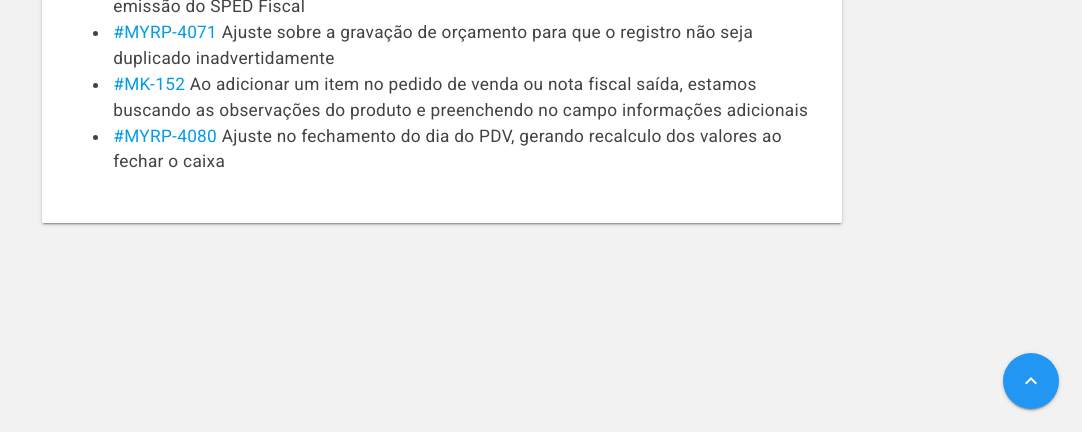
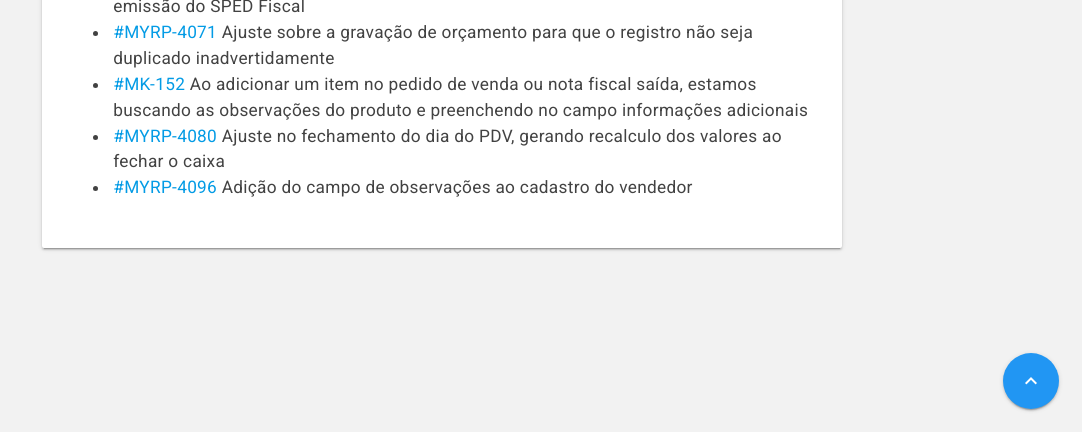
Before and after one commit to myrp-maicon/changelog-myrp, a Jekyll site: the page built from docs/myrp/19.04.02.md, in a window 1280 px wide, cut to the strip 468-900 px from the top of the page. Shown: the whole strip, without its empty margins (198-1280 px from the left). Built offline with Jekyll 4.4.1, drawn with Linux system fonts in a browser that asks for light colours; nearby versions of some CDN libraries; our own code applies the rules of GitHub Pages for plain Markdown files; the repository's description, which GitHub fills in, is left out.

Commit message:
MYRP-4096 - Adição do campo de observações ao cadastro do vendedor

```diff
--- a/docs/myrp/19.04.02.md
+++ b/docs/myrp/19.04.02.md
@@ -8,3 +8,4 @@
 * [#MYRP-4071](https://devmyrp.atlassian.net/browse/MYRP-4071) Ajuste sobre a gravação de orçamento para que o registro não seja duplicado inadvertidamente
 * [#MK-152](https://devmyrp.atlassian.net/browse/MK-152) Ao adicionar um item no pedido de venda ou nota fiscal saída, estamos buscando as observações do produto e preenchendo no campo informações adicionais
 * [#MYRP-4080](https://devmyrp.atlassian.net/browse/MYRP-4080) Ajuste no fechamento do dia do PDV, gerando recalculo dos valores ao fechar o caixa
+* [#MYRP-4096](https://devmyrp.atlassian.net/browse/MYRP-4096) Adição do campo de observações ao cadastro do vendedor
```
